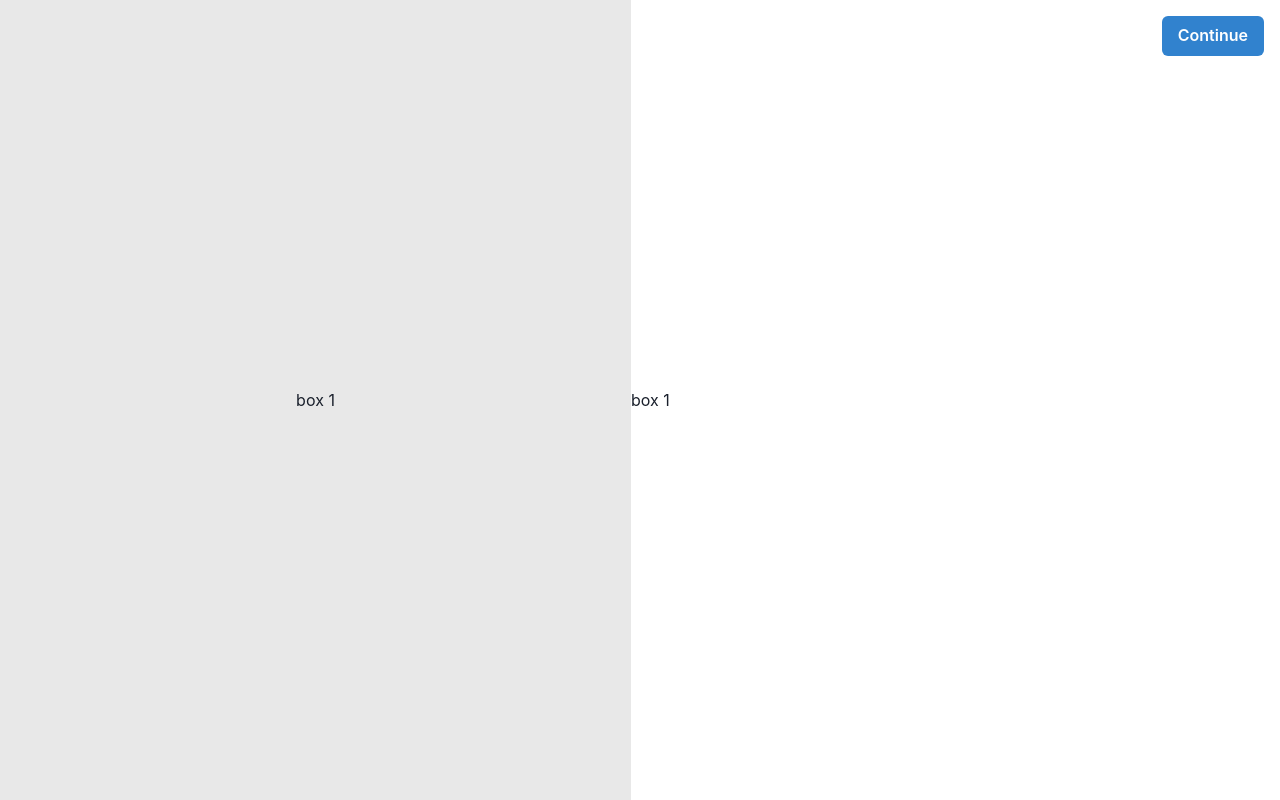
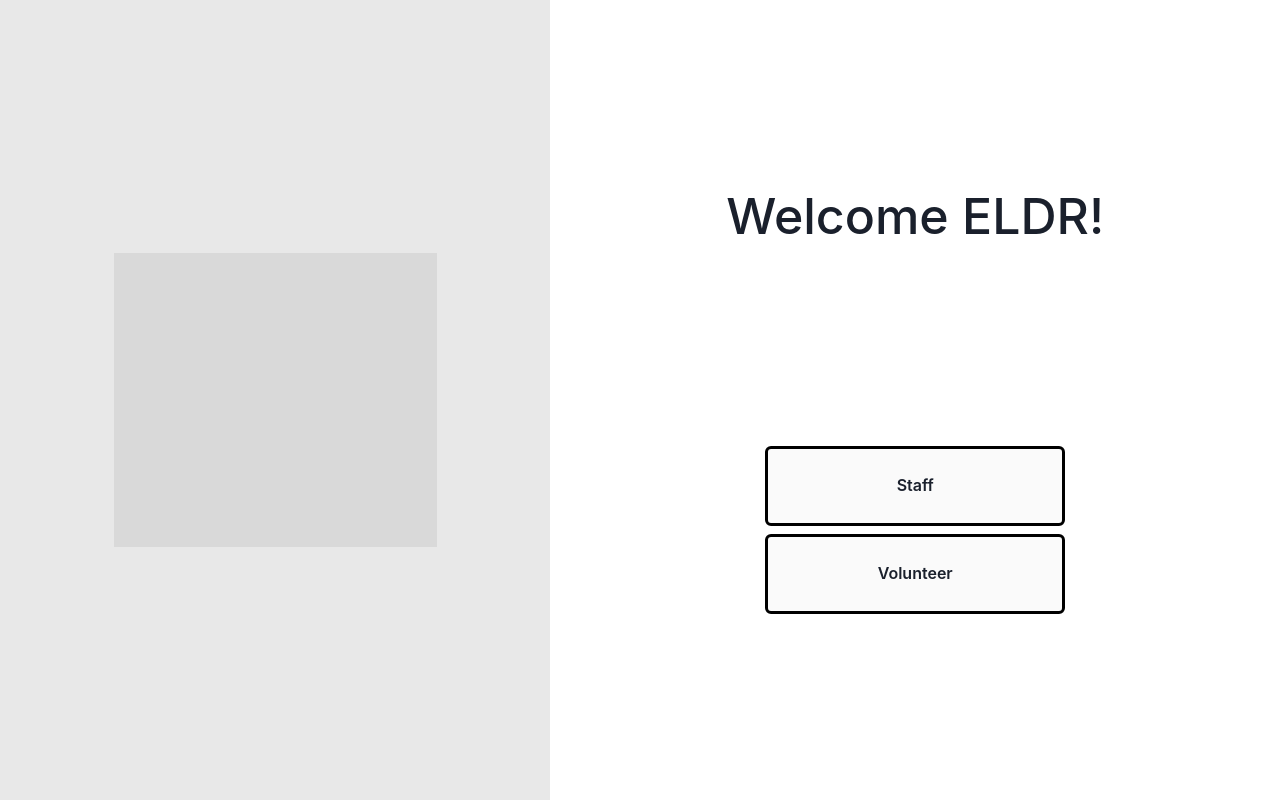
Before and after one commit to ctc-uci/eldr, a React (Vite) app in the folder client/: page /volunteerLogin in a window 1280 px wide. Built offline with nearby package versions, Linux system fonts and the light colour scheme; no server answers.

Commit message:
implement welcome step

```diff
--- a/client/src/components/volunteerLogin/steps/WelcomeStep.tsx
+++ b/client/src/components/volunteerLogin/steps/WelcomeStep.tsx
@@ -1,6 +1,4 @@
-import React from "react";
-
-import { Button, Center, Flex, HStack, Text } from "@chakra-ui/react";
+import { Box, Button, Center, Flex, Heading, VStack } from "@chakra-ui/react";
 
 type Props = {
   onNext: () => void;
@@ -12,25 +10,51 @@ const WelcomeStep = ({ onNext }: Props) => {
       w="100%"
       h="100%"
     >
-      <Button
-        position="absolute"
-        top={4}
-        right={4}
-        zIndex={10}
-        colorScheme="blue"
-        onClick={onNext}
-      >
-        Continue
-      </Button>
       <Center
         bg="#E8E8E8"
-        w="631px"
+        w="43%"
       >
-        <Text>box 1</Text>
+        <Box
+          w="323px"
+          h="294px"
+          bg="#D9D9D9"
+        ></Box>
       </Center>
-      <Center>
-        <Text>box 1</Text>
-      </Center>
+      <Flex
+        flex="1"
+        direction="column"
+        alignItems="center"
+        justifyContent="center"
+      >
+        <Heading
+          fontWeight={500}
+          fontSize="50px"
+          mb="200px"
+        >
+          Welcome ELDR!
+        </Heading>
+        <VStack>
+          <Button
+            bg="#FAFAFA"
+            w="300px"
+            h="80px"
+            borderWidth="3px"
+            borderColor="black"
+          >
+            Staff
+          </Button>
+          <Button
+            bg="#FAFAFA"
+            w="300px"
+            h="80px"
+            borderWidth="3px"
+            borderColor="black"
+            onClick={onNext}
+          >
+            Volunteer
+          </Button>
+        </VStack>
+      </Flex>
     </Flex>
   );
 };
```
